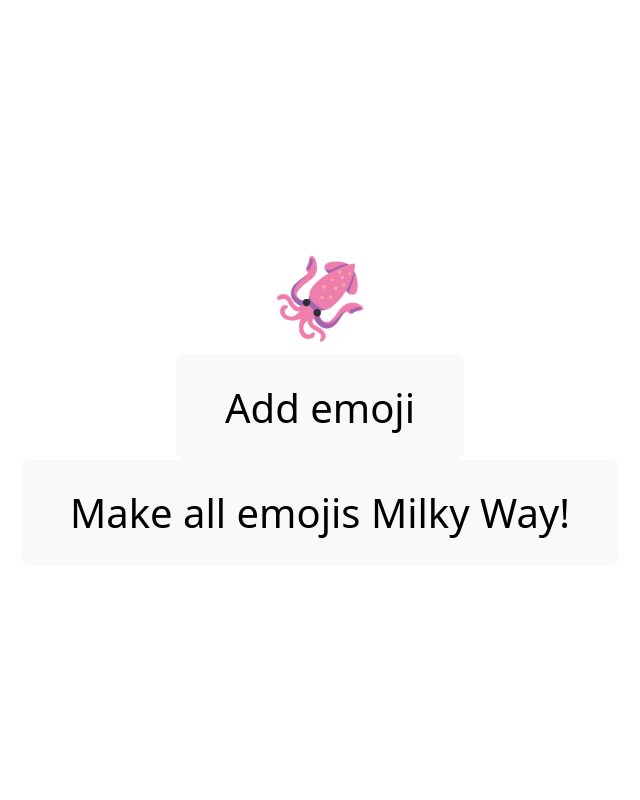
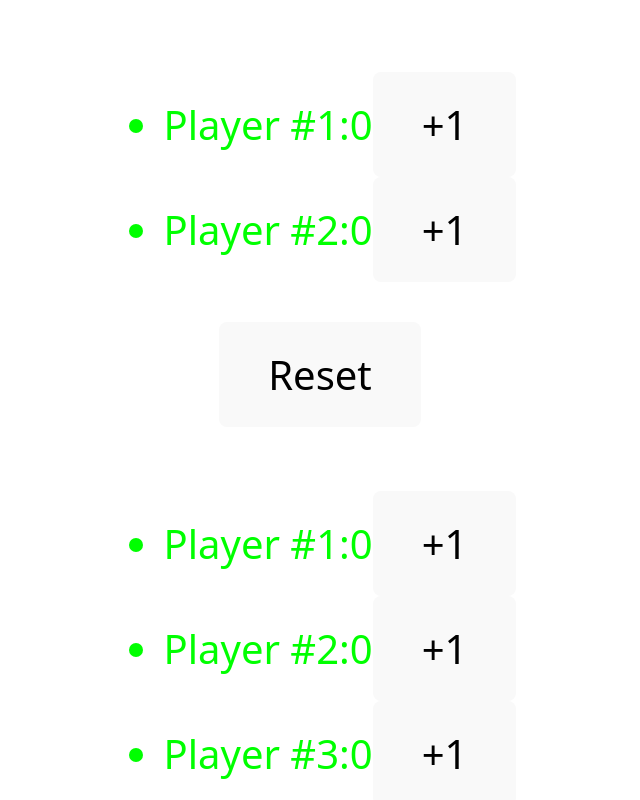
Before and after one commit to TetianaTalebi/my_react_vite_app_2, a React (Vite) app in the folder my_react_vite_app_2/: page / in a window 1280 px wide. Shown: the top 800 px of the page, without its empty margins (320-960 px from the left). Built offline with nearby package versions, Linux system fonts and the light colour scheme.

Commit message:
Create a component "ScoreKeeper2"

```diff
--- a/my_react_vite_app_2/src/App.jsx
+++ b/my_react_vite_app_2/src/App.jsx
@@ -1,12 +1,13 @@
 import './App.css'
-import EmojiClicker from './EmojiClicker'
+import ScoreKeeper2 from './ScoreKeeper2'
 
 function App() {
 
-
   return (
     <>
-      <EmojiClicker />
+      <ScoreKeeper2 />
+      <br/>
+      <ScoreKeeper2 targetNum={3} numOfPlayers={4} />
     </>
   )
 }
--- /dev/null
+++ b/my_react_vite_app_2/src/ScoreKeeper2.jsx
@@ -0,0 +1,47 @@
+import { useState } from "react";
+
+function ScoreKeeper2({ targetNum = 6, numOfPlayers = 2 }) {
+  const [score, setScore] = useState(new Array(numOfPlayers).fill(0));
+
+  function incrementScore(id){
+    setScore((oldArray) => {
+      return oldArray.map((el, index) => {
+        if (index === id) {
+          return el + 1;
+        } else {
+          return el;
+        }
+      });
+    });
+  };
+
+  function manageBtns(){
+    for (let element of score){
+      if (element === targetNum) return true;
+    }
+    return false;
+  }
+
+  function resetItAll(){
+    setScore(new Array(numOfPlayers).fill(0));
+  }
+
+
+  return (
+    <div style={{ fontSize: "40px", color: "lime" }}>
+        <ul>
+          {score.map((el, index) => {
+            return (
+              <li key={index} style={el === targetNum ? { color: "magenta" } : {}}>
+                Player #{index + 1}:{el}
+                <button disabled={manageBtns()} onClick={() => incrementScore(index)}>+1</button>
+                {el === targetNum ? "Winner!" : ""}
+              </li>
+            );
+          })}
+        </ul>
+          <button onClick={resetItAll}>Reset</button>
+    </div>
+  );
+}
+export default ScoreKeeper2;
```
